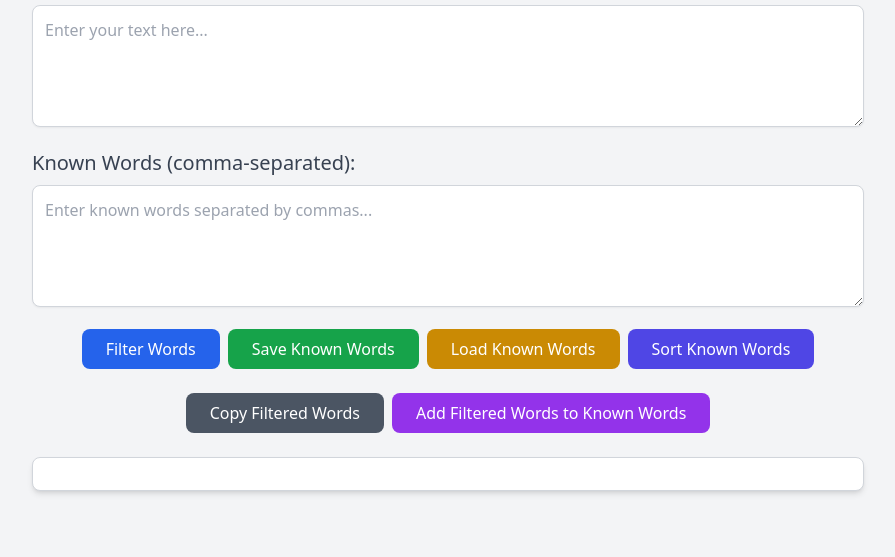
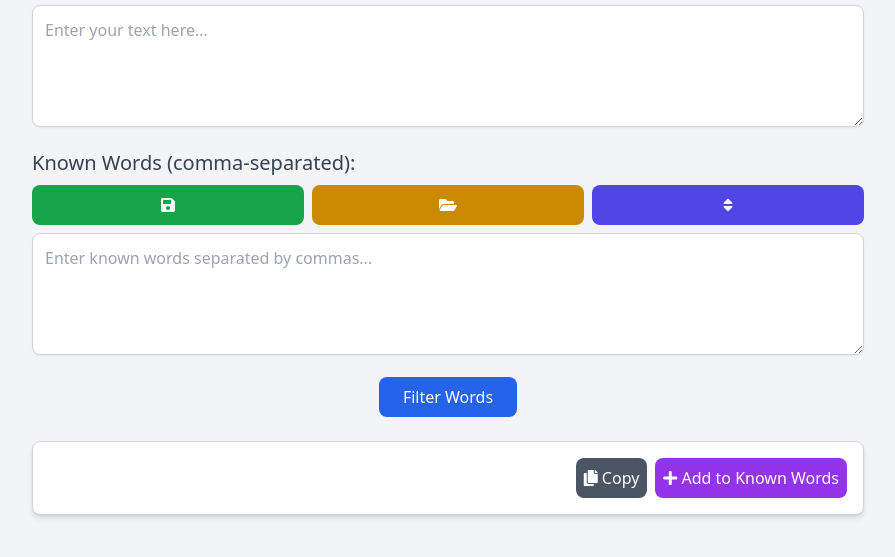
Before and after one commit to rezak9876/word-filter, a plain HTML site: page index.html in a window 1280 px wide. Both pictures are taken after a click on the button "Filter Words". Shown: the part 123-680 px from the top of the page, without its empty margins (192-1087 px from the left). Drawn offline with nearby package versions, Linux system fonts and the light colour scheme.

Commit message:
style: improve UI design and enhance visuals

```diff
--- a/index.html
+++ b/index.html
@@ -1,130 +1,186 @@
-<!DOCTYPE html>
+<!doctype html>
 <html lang="en">
-
   <head>
-    <meta charset="UTF-8">
-    <meta name="viewport" content="width=device-width, initial-scale=1.0">
+    <meta charset="UTF-8" />
+    <meta name="viewport" content="width=device-width, initial-scale=1.0" />
     <title>Word Filter</title>
     <script src="https://cdn.tailwindcss.com"></script>
+    <link
+      href="https://cdnjs.cloudflare.com/ajax/libs/font-awesome/5.15.4/css/all.min.css"
+      rel="stylesheet"
+    />
   </head>
 
   <body class="bg-gray-100 font-sans antialiased">
-
     <div class="max-w-4xl mx-auto p-4 sm:p-6 md:p-8">
-        <h1 class="text-3xl font-bold text-center text-blue-600 mb-6">Word Filter</h1>
+      <h1 class="text-3xl font-bold text-center text-blue-600 mb-6">
+        Word Filter
+      </h1>
 
       <div class="mb-4">
-            <label for="inputText" class="block text-xl font-medium text-gray-700">Input Text:</label>
-            <textarea id="inputText" placeholder="Enter your text here..."
+        <label for="inputText" class="block text-xl font-medium text-gray-700"
+          >Input Text:</label
+        >
+        <textarea
+          id="inputText"
+          placeholder="Enter your text here..."
           class="w-full p-3 mt-2 border border-gray-300 rounded-lg shadow-sm focus:ring-2 focus:ring-blue-500"
-                rows="4"></textarea>
+          rows="4"
+        ></textarea>
       </div>
 
       <div class="mb-4">
-            <label for="knownWords" class="block text-xl font-medium text-gray-700">Known Words
-                (comma-separated):</label>
-            <textarea id="knownWords" placeholder="Enter known words separated by commas..."
+        <div>
+          <label
+            for="knownWords"
+            class="block text-xl font-medium text-gray-700"
+            >Known Words (comma-separated):</label
+          >
+        </div>
+        <div class="top-0 right-0 flex gap-2 mt-2">
+          <button
+            onclick="saveKnownWords()"
+            class="bg-green-600 text-white p-2 rounded-lg w-full hover:bg-green-700"
+          >
+            <i class="fas fa-save"></i>
+          </button>
+          <button
+            onclick="loadKnownWords()"
+            class="bg-yellow-600 text-white p-2 rounded-lg w-full hover:bg-yellow-700"
+          >
+            <i class="fas fa-folder-open"></i>
+          </button>
+          <button
+            onclick="sortKnownWords()"
+            class="bg-indigo-600 text-white p-2 rounded-lg w-full hover:bg-indigo-700"
+          >
+            <i class="fas fa-sort"></i>
+          </button>
+        </div>
+        <textarea
+          id="knownWords"
+          placeholder="Enter known words separated by commas..."
           class="w-full p-3 mt-2 border border-gray-300 rounded-lg shadow-sm focus:ring-2 focus:ring-blue-500"
-                rows="4"></textarea>
+          rows="4"
+        ></textarea>
       </div>
 
       <div class="flex flex-wrap justify-center mb-6 gap-2">
-            <button onclick="filterWords()"
-                class="bg-blue-600 text-white px-6 py-2 rounded-lg hover:bg-blue-700 w-full sm:w-auto">Filter
-                Words</button>
-            <button onclick="saveKnownWords()"
-                class="bg-green-600 text-white px-6 py-2 rounded-lg hover:bg-green-700 w-full sm:w-auto">Save Known
-                Words</button>
-            <button onclick="loadKnownWords()"
-                class="bg-yellow-600 text-white px-6 py-2 rounded-lg hover:bg-yellow-700 w-full sm:w-auto">Load Known
-                Words</button>
-            <button onclick="sortKnownWords()"
-                class="bg-indigo-600 text-white px-6 py-2 rounded-lg hover:bg-indigo-700 w-full sm:w-auto">Sort Known
-                Words</button>
+        <button
+          onclick="filterWords()"
+          class="bg-blue-600 text-white px-6 py-2 rounded-lg hover:bg-blue-700 w-full sm:w-auto"
+        >
+          Filter Words
+        </button>
       </div>
 
-        <div class="flex flex-wrap justify-center mb-6 gap-2">
-            <button onclick="copyFilteredWords()"
-                class="bg-gray-600 text-white px-6 py-2 rounded-lg hover:bg-gray-700 w-full sm:w-auto">Copy Filtered
-                Words</button>
-            <button onclick="addFilteredToKnownWords()"
-                class="bg-purple-600 text-white px-6 py-2 rounded-lg hover:bg-purple-700 w-full sm:w-auto">Add Filtered
-                Words to Known Words</button>
+      <div
+        class="output mt-6 p-4 bg-white border border-gray-300 rounded-lg shadow-md"
+      >
+        <div class="flex justify-end gap-2">
+          <button
+            onclick="copyFilteredWords()"
+            class="bg-gray-600 text-white p-2 rounded-lg hover:bg-gray-700"
+          >
+            <i class="fas fa-copy"></i> Copy
+          </button>
+          <button
+            onclick="addFilteredToKnownWords()"
+            class="bg-purple-600 text-white p-2 rounded-lg hover:bg-purple-700"
+          >
+            <i class="fas fa-plus"></i> Add to Known Words
+          </button>
         </div>
-
-        <div class="output mt-6 p-4 bg-white border border-gray-300 rounded-lg shadow-md" id="output"></div>
+        <div id="output"></div>
       </div>
-
-
+    </div>
 
     <script>
       function filterWords() {
+        const inputText = document.getElementById('inputText').value
+        const knownWordsText = document.getElementById('knownWords').value
 
-            const inputText = document.getElementById("inputText").value;
-            const knownWordsText = document.getElementById("knownWords").value;
+        const inputWords = inputText
+          .split(/\s+/)
+          .map((word) => word.replace(/[^a-zA-Z]/g, '').toLowerCase())
+        const knownWords = knownWordsText.split(',').map((word) =>
+          word
+            .trim()
+            .replace(/[^a-zA-Z]/g, '')
+            .toLowerCase(),
+        )
 
+        const filteredWords = inputWords.filter(
+          (word) => word && !knownWords.includes(word),
+        )
 
-            const inputWords = inputText.split(/\s+/).map(word => word.replace(/[^a-zA-Z]/g, "").toLowerCase());
-
-
-            const knownWords = knownWordsText.split(",").map(word => word.trim().replace(/[^a-zA-Z]/g, "").toLowerCase());
-
-
-            const filteredWords = inputWords.filter(word => word && !knownWords.includes(word));
-
-
-            const uniqueFilteredWords = [...new Set(filteredWords)];
-            const outputDiv = document.getElementById("output");
-            outputDiv.textContent = uniqueFilteredWords.join(", ");
+        const uniqueFilteredWords = [...new Set(filteredWords)]
+        const outputDiv = document.getElementById('output')
+        outputDiv.textContent = uniqueFilteredWords.join(', ')
       }
 
       function saveKnownWords() {
-            const knownWordsText = document.getElementById("knownWords").value;
-            localStorage.setItem("knownWords", knownWordsText);
-            alert("Known words saved to localStorage.");
+        const knownWordsText = document.getElementById('knownWords').value
+        localStorage.setItem('knownWords', knownWordsText)
+        alert('Known words saved to localStorage.')
       }
 
       function loadKnownWords() {
-            const knownWords = localStorage.getItem("knownWords");
+        const knownWords = localStorage.getItem('knownWords')
         if (knownWords) {
-                document.getElementById("knownWords").value = knownWords;
-                alert("Known words loaded from localStorage.");
+          document.getElementById('knownWords').value = knownWords
+          alert('Known words loaded from localStorage.')
         } else {
-                alert("No known words found in localStorage.");
+          alert('No known words found in localStorage.')
         }
       }
 
-
       function sortKnownWords() {
-            const knownWordsText = document.getElementById("knownWords").value;
-            const knownWords = [...new Set(knownWordsText.split(",").map(word => word.trim().replace(/[^a-zA-Z]/g, "").toLowerCase()))].sort();
-            document.getElementById("knownWords").value = knownWords.join(", ");
-            alert("Known words sorted alphabetically and duplicates removed.");
+        const knownWordsText = document.getElementById('knownWords').value
+        const knownWords = [
+          ...new Set(
+            knownWordsText.split(',').map((word) =>
+              word
+                .trim()
+                .replace(/[^a-zA-Z]/g, '')
+                .toLowerCase(),
+            ),
+          ),
+        ].sort()
+        document.getElementById('knownWords').value = knownWords.join(', ')
+        alert('Known words sorted alphabetically and duplicates removed.')
       }
 
       function copyFilteredWords() {
-            const outputDiv = document.getElementById("output");
-            const textToCopy = outputDiv.textContent;
-            navigator.clipboard.writeText(textToCopy).then(() => {
-                alert("Filtered words copied to clipboard.");
-            }).catch(err => {
-                alert("Failed to copy: " + err);
-            });
+        const outputDiv = document.getElementById('output')
+        const textToCopy = outputDiv.textContent
+        navigator.clipboard
+          .writeText(textToCopy)
+          .then(() => {
+            alert('Filtered words copied to clipboard.')
+          })
+          .catch((err) => {
+            alert('Failed to copy: ' + err)
+          })
       }
 
       function addFilteredToKnownWords() {
-            const outputDiv = document.getElementById("output");
-            const filteredWords = outputDiv.textContent.split(",").map(word => word.trim());
+        const outputDiv = document.getElementById('output')
+        const filteredWords = outputDiv.textContent
+          .split(',')
+          .map((word) => word.trim())
 
-            const knownWordsText = document.getElementById("knownWords").value;
-            const knownWords = knownWordsText.split(",").map(word => word.trim());
+        const knownWordsText = document.getElementById('knownWords').value
+        const knownWords = knownWordsText.split(',').map((word) => word.trim())
 
-            const updatedKnownWords = [...new Set([...knownWords, ...filteredWords])].filter(word => word);
+        const updatedKnownWords = [
+          ...new Set([...knownWords, ...filteredWords]),
+        ].filter((word) => word)
 
-            document.getElementById("knownWords").value = updatedKnownWords.join(", ");
-            alert("Filtered words added to known words.");
+        document.getElementById('knownWords').value =
+          updatedKnownWords.join(', ')
+        alert('Filtered words added to known words.')
       }
     </script>
   </body>
-
 </html>
```
Also changed, not shown: 1 other file. Lines whose indentation alone changed are shown as unchanged.
